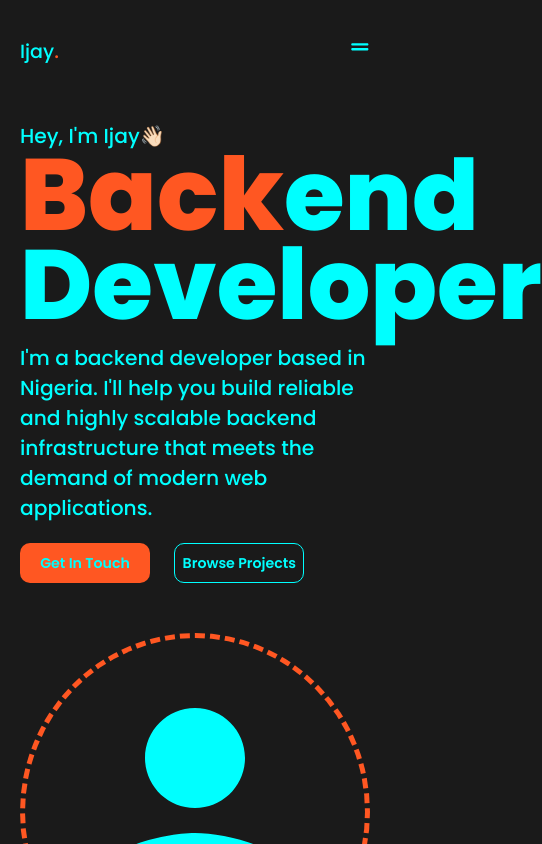
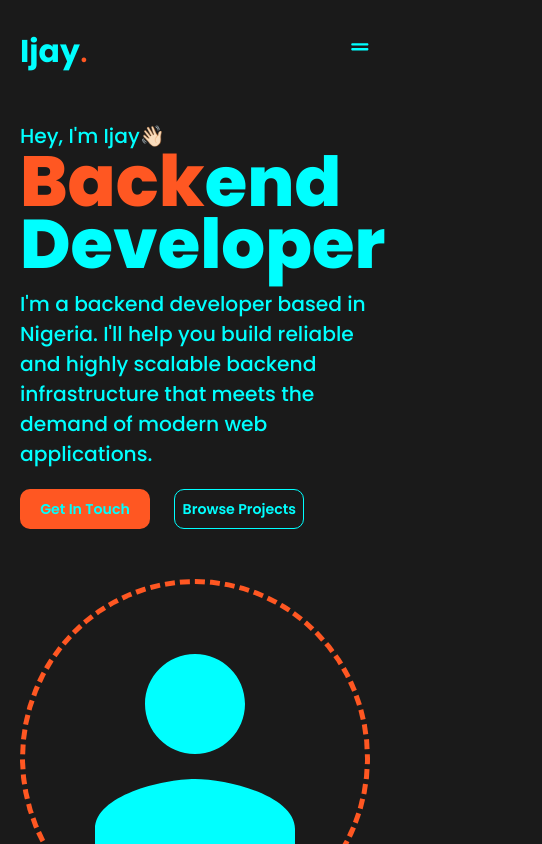
Before and after one commit to ataisi-nathan/ijay, a React (Vite) app: page / in a window 390 px wide. Shown: the top 844 px of the page, 542 px wide, since content can reach past the window. Built offline with nearby package versions, Linux system fonts and the light colour scheme.

Commit message:
Adjusted the responsiveness

```diff
--- a/src/components/header.jsx
+++ b/src/components/header.jsx
@@ -12,9 +12,9 @@ function Header() {
     return (
         <>
             <header className="header">
-                <p className="logo">
+                <h1 className="logo">
                     Ijay<span>.</span>
-                </p>
+                </h1>
                 <nav>
                     <ul className="nav-list">
                         <li>
--- a/src/index.css
+++ b/src/index.css
@@ -23,6 +23,10 @@ header {
     height: 12vh;
     padding: 20px 10%;
     color: #00ffff;
+}
+header h1 {
+    font-weight: 700;
+    font-size: 1.7em;
 }
 header ul {
     display: flex;
@@ -310,6 +314,29 @@ footer .footer-container {
     .mobile-nav ul {
         list-style: none;
     }
+    .hero h2 {
+        font-size: 3.5em;
+    }
+    .projects .container {
+        display: flex;
+        flex-direction: column;
+        gap: 2em;
+    }
+    .experience{
+        margin-bottom: 20vh;
+    }
+    .experience .vertical-line, .experience .experience-company {
+        display: none;
+    }
+    .experience ul {
+        margin-left: 20px;
+    }
+    .skill-container {
+        flex-direction: column;
+        align-items: left;
+        padding-left: 20px;
+        gap: 1.5em;
+    }
     footer {
         text-align: center;
     }
```
